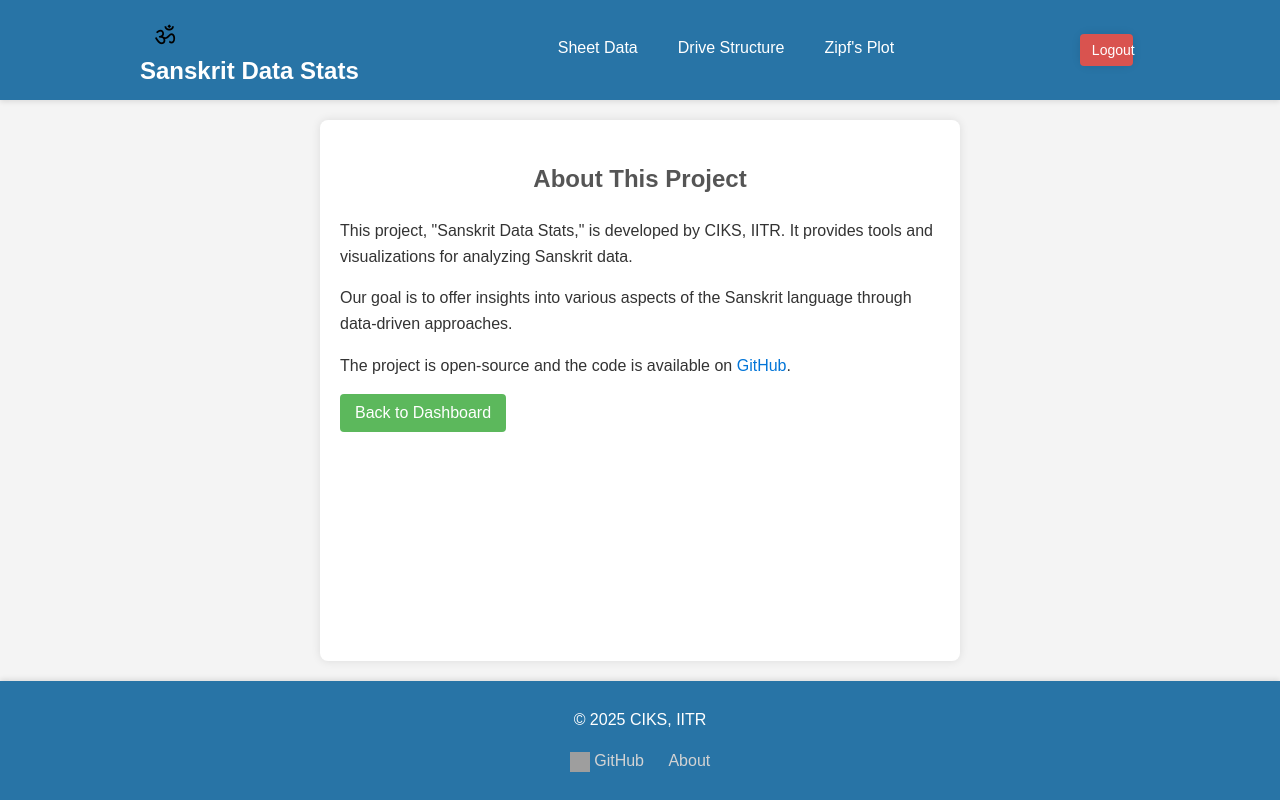
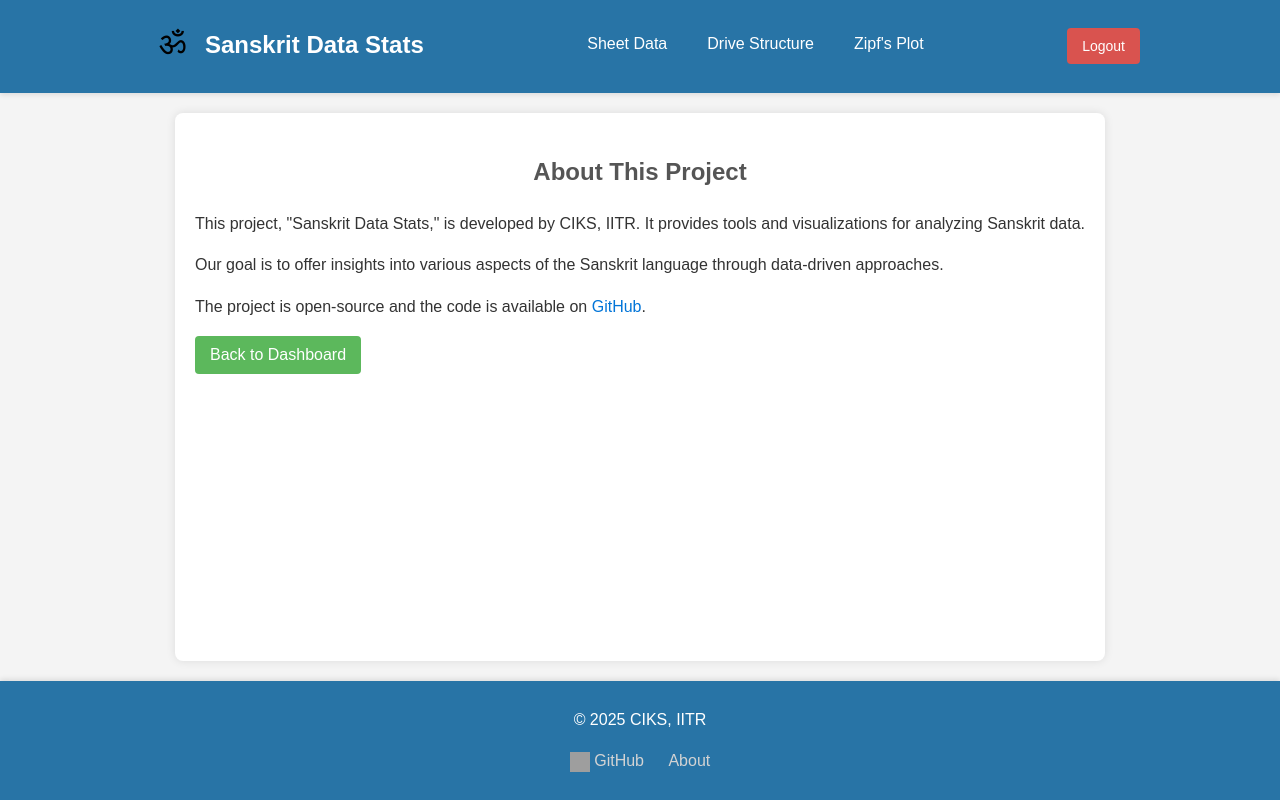
Before and after one commit to mohak300501/sanskritiks, a Flask app: page /about in a window 1280 px wide. Run offline with Flask 3, Linux system fonts and the light colour scheme; the visitor is signed in with stand-in values (Sample User, id 1); grey boxes are pictures that could not be loaded.

Commit message:
Updated UI.

```diff
--- a/static/style.css
+++ b/static/style.css
@@ -32,13 +32,11 @@
     padding: 0 20px;
 }
 
-.logo img {
-    display: inline;
-    margin-bottom: -16px;
+.logotitle {
+    display: flex;;
 }
 
 .site-title h1 {
-    margin: 0;
     color: white;
     font-size: 24px;
 }
@@ -76,14 +74,9 @@
     display: none;
 }
 
-.logout {
-    padding: 0;
-}
-
 .logout button {
     background-color: #d9534f;
     color: white;
-    padding: 8px 12px;
     border: none;
     border-radius: 4px;
     cursor: pointer;
@@ -94,13 +87,8 @@
     background-color: #c9302c;
 }
 
-.logout form {
-    padding: 0;
-}
-
 .container {
     flex: 1;
-    max-width: 50%;
     margin: 20px auto;
     background: #fff;
     padding: 20px;
@@ -112,16 +100,6 @@
 h1, h2, h3 {
     color: #555;
     text-align: center;
-}
-
-form {
-    background: #fff;
-    padding: 20px;
-    border-radius: 8px;
-    box-shadow: 0 0 10px rgba(0, 0, 0, 0.1);
-    max-width: 80%;
-    margin: 20px auto;
-    text-align: left;
 }
 
 form label {
@@ -248,11 +226,6 @@
         align-items: flex-start;
     }
 
-    .site-title h1 {
-        text-align: left;
-        margin-top: 10px;
-    }
-
     nav ul {
         flex-direction: column;
         display: none; /* Hide menu by default */
--- a/templates/index.html
+++ b/templates/index.html
@@ -11,7 +11,7 @@
         <div class="header-content">
             <div class="logotitle">
                 <div class="logo">
-                    <img src="{{ url_for('static', filename='favicon.svg') }}" alt="Logo" width="50" height="50">
+                    <img src="{{ url_for('static', filename='favicon.svg') }}" alt="Logo" width="65" height="65">
                 </div>
                 <div class="site-title">
                     <h1>Sanskrit Data Stats</h1>
```
